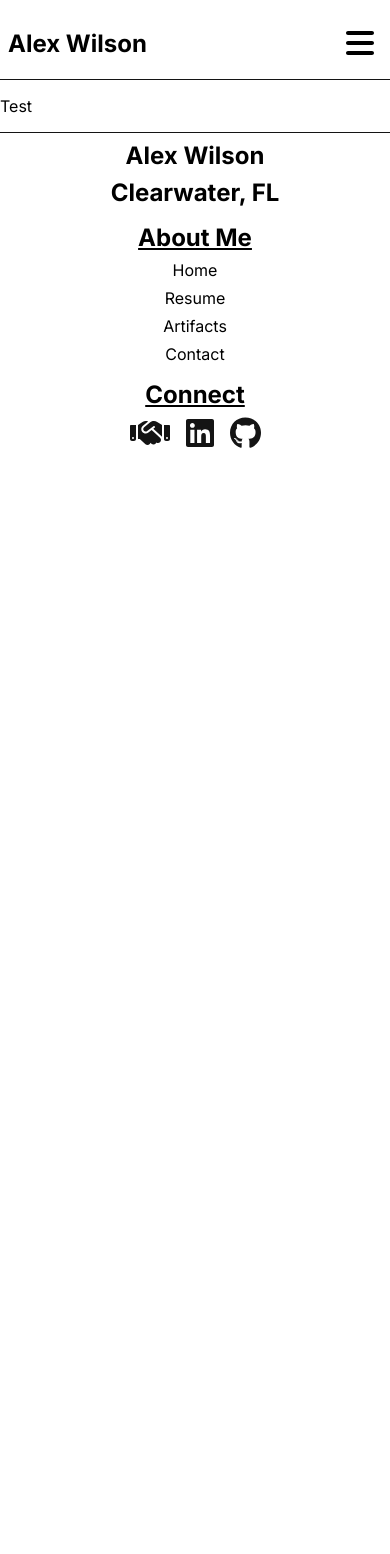
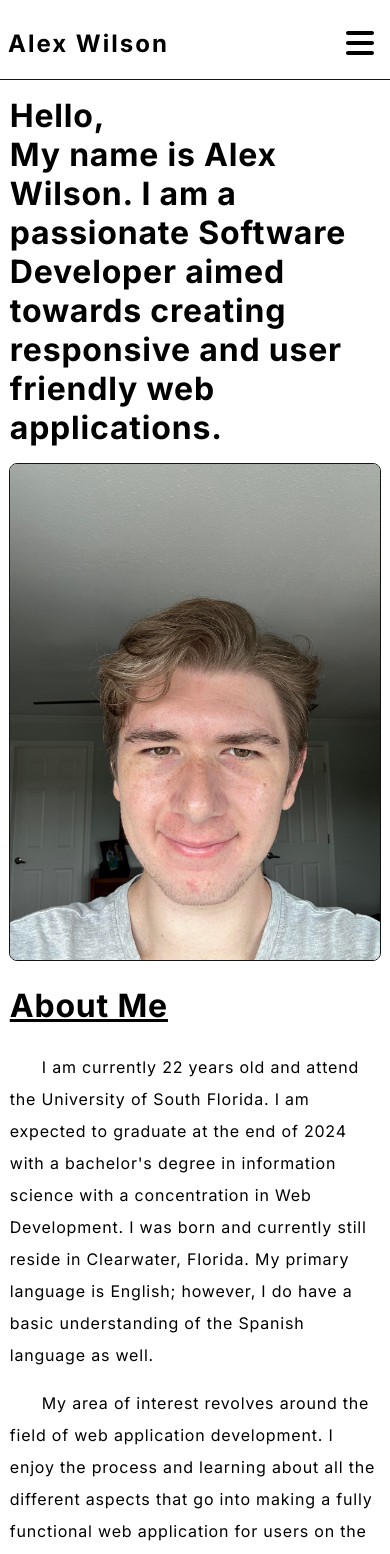
Before and after one commit to apreswilson/eportfolio, a React (Vite) app: page / in a window 390 px wide. Shown: the top 1554 px of the page. Before the commit the page ends 844 px from the top, so only its background shows below. Built offline with nearby package versions, Linux system fonts and the light colour scheme.

Commit message:
about added

```diff
--- a/src/App.scss
+++ b/src/App.scss
@@ -0,0 +1,91 @@
+@use "./index.scss" as global;
+
+main {
+   width: calc(global.$default-content-width - 10%);
+   margin: 6rem auto 3rem auto;
+   letter-spacing: 0.05rem;
+
+   h1 {
+      font-size: 2.5rem;
+   }
+
+   .top-area {
+      display: grid;
+      margin: auto;
+      grid-template-columns: 1fr 25rem;
+      gap: global.$extra-large-gap;
+
+      .left-column {
+         display: flex;
+         justify-content: center;
+         flex-direction: column;
+      }
+
+      .left-column>h1 {
+         margin: 0;
+      }
+
+      .right-column {
+         height: 32rem;
+      }
+
+      .right-column>img {
+         width: 100%;
+         border-radius: global.$default-border-radius;
+         border: global.$default-border;
+         height: 100%;
+      }
+   }
+
+   .about {
+
+      h1 {
+         text-decoration: underline;
+      }
+
+      p {
+         text-indent: 2rem;
+         line-height: 2rem;
+      }
+   }
+}
+
+@media screen and (max-width: 1000px) {
+
+
+   main>.top-area {
+      grid-template-columns: auto;
+
+      .right-column {
+         display: flex;
+         justify-content: center;
+      }
+
+      .right-column>img {
+         width: 25rem;
+      }
+   }
+}
+
+@media screen and (max-width: 750px) {
+
+   main {
+      width: 95%;
+
+      h1 {
+         font-size: 2rem;
+      }
+   }
+}
+
+@media screen and (max-width: 500px) {
+   main>.top-area {
+      .right-column {
+         height: auto;
+      }
+
+      .right-column>img {
+         width: 100%;
+      }
+   }
+}
--- a/src/App.tsx
+++ b/src/App.tsx
@@ -1,14 +1,42 @@
 import "./App.scss";
 
-function App() {
+export default function App() {
 
   return (
     <main>
-      <div className="red">
-        <p>Test</p>
-      </div>
+      <section className="top-area">
+        <div className="left-column">
+          <h1>Hello,</h1>
+          <h1>
+            My name is Alex Wilson. I am a passionate Software Developer aimed towards creating
+            responsive and user friendly web applications.
+          </h1>
+        </div>
+        <div className="right-column">
+          <img src="/Personal_Photo.jpg"></img>
+        </div>
+      </section>
+      <section className="about">
+        <h1>About Me</h1>
+        <p>
+          I am currently 22 years old and attend the University of South Florida. I am expected to graduate at the end of 2024 with a bachelor&apos;s degree in information science with a concentration in Web Development. I was born and currently still reside in Clearwater, Florida. My primary language is English; however, I do have a basic understanding of the Spanish language as well.
+        </p>
+        <p>
+          My area of interest revolves around the field of web application development. I enjoy the process and learning about all the different aspects that go into making a fully functional web application for users on the Internet to access and use for its intended purpose. Various components such as stack, data structuring, UI/UX, CI/CD, and the actual process of programming the web application are all crucial components that I work to improve my understanding of regularly.
+        </p>
+        <p>
+          Some of the classes I have taken throughout my program at USF have helped to shape these foundational skills required to venture into the world of web application development. Regarding programming languages, I have taken classes on HTML, CSS, JavaScript, Python, Java, and C++. In my relational database class I learned about the crucial nature of structuring your databases to effectively store information in a database. In my information architecture class, I learned about how to focus on the user experience when it comes to designing and laying out a web application.
+        </p>
+        <p>
+          I have a range of skills in various languages in technologies that allow me the ability to make a web application. Regarding languages, I am proficient in the 3 core languages, that being HTML, CSS, and JavaScript. I do most of my projects in TypeScript though. In addition, I also have proficiency in the CSS pre-processor SASS and Python as well as a basic understanding of Java, C++, and C. When it comes to technology, I utilize GitHub CI/CD for my code, React as the UI library, Node.js as the environment, and MongoDB as the database platform. I am planning on exploring SQL databases such as PostgreSQL. I also have branched out into using technologies such as Astro, Docker for containerizing, and NextJS environment for making full stack React applications. Regarding more general office applications, I have a certification for Microsoft Office Specialist that I took back in high school.
+        </p>
+        <p>
+          I have a various list of work and volunteer experience. My first job I was hired at in 2016 was Publix Supermarkets as a customer service employee. My second job, that initially began as an internship, that I started in 2021 was database management and web development for Westlake Christian School. My third and most recent job I got hired for in 2023 is an invoice specialist for Label IT technologies. I currently still work for Publix and Label IT and worked for Westlake until late 2023. I have also done an internship for Lockheed Martin helping with database management and physical organizing of stencil parts.
+        </p>
+        <p>
+          I encourage those reading this to feel free to look at my portfolio to get more in-depth coverage of things I have completed throughout my journey as a web application developer.
+        </p>
+      </section>
     </main>
   )
 }
-
-export default App
--- a/src/index.scss
+++ b/src/index.scss
@@ -21,6 +21,7 @@ $default-font-family: 'Inter', Georgia;
 $default-border: 1px solid $default-black;
 $default-transition: 0.3s;
 $default-content-width: 75%;
+$default-letter-spacing: 0.125rem;
 
 body {
    margin: 0;
--- a/src/layouts/footer/footer.scss
+++ b/src/layouts/footer/footer.scss
@@ -5,9 +5,10 @@ footer {
    padding: global.$normal-gap 0;
    border-top: global.$default-border;
    margin: auto;
+   letter-spacing: global.$default-letter-spacing;
    display: grid;
+   grid-template-columns: repeat(3, 1fr);
    @extend %transition;
-   grid-template-columns: repeat(3, 1fr);
 
    .grid-section {
       display: flex;
--- a/src/layouts/navbar/navbar.scss
+++ b/src/layouts/navbar/navbar.scss
@@ -8,6 +8,7 @@ nav {
    margin: auto;
    border-bottom: global.$default-border;
    justify-content: space-between;
+   letter-spacing: global.$default-letter-spacing;
    @extend %transition;
 
    h1 {
@@ -59,12 +60,15 @@ nav {
    }
 }
 
-@media screen and (max-width: 600px) {
+@media screen and (max-width: 650px) {
    nav {
       background-color: global.$default-white;
+      position: fixed;
+      top: 0;
 
       label {
          display: block;
+         z-index: 1;
       }
 
       ul {
@@ -89,9 +93,9 @@ nav {
          width: 2.5rem;
       }
 
-
       #check:checked~ul {
          right: 0;
       }
+
    }
 }
```
Also changed, not shown: public/Personal_Photo.jpg (added).
